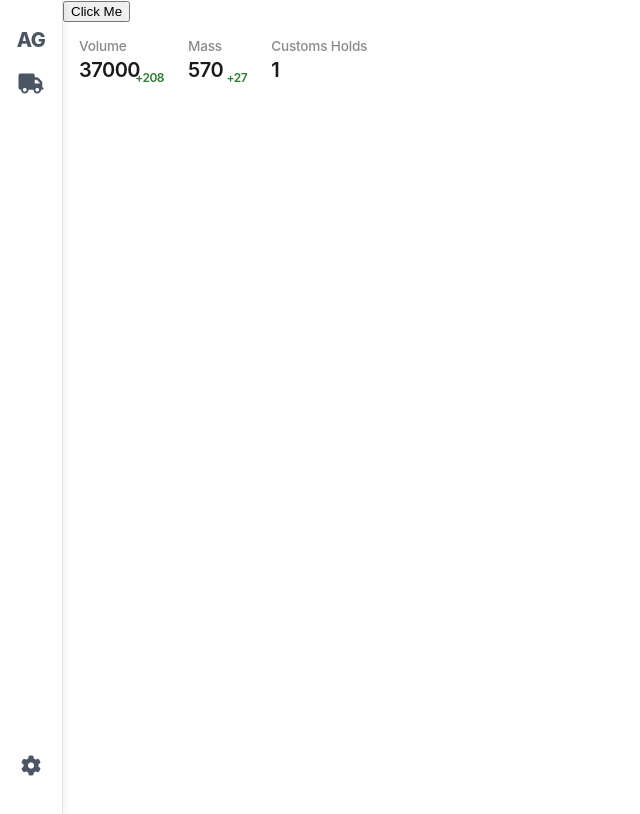
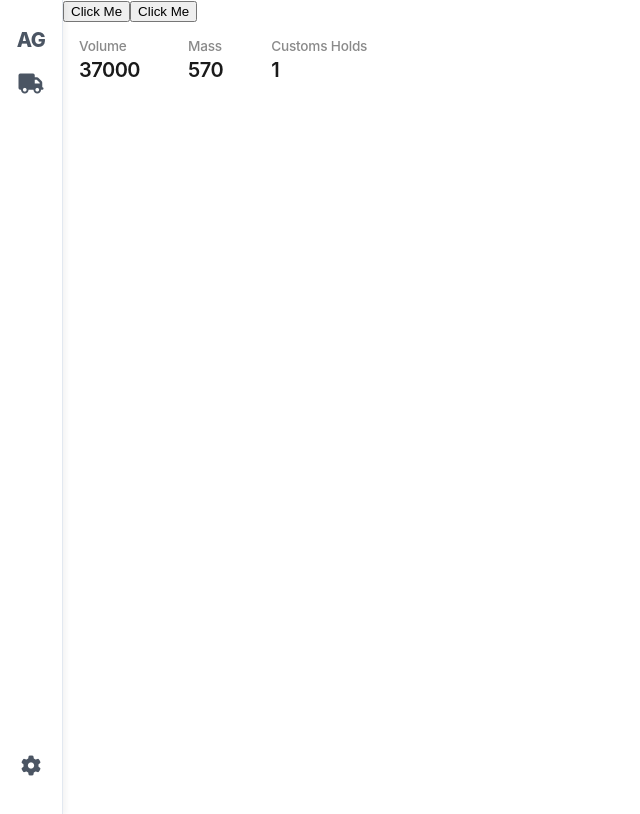
Before and after one commit to ARGUS269/Aetheria-Logistics-Hub, a Vue app: page /logistic in a window 1280 px wide. Shown: the whole page, without its empty margins (0-640 px from the left). Built offline with nearby package versions, Linux system fonts and the light colour scheme.

Commit message:
feat: initial project setup

```diff
--- a/src/App.vue
+++ b/src/App.vue
@@ -30,7 +30,6 @@ import { ref } from "vue";
 .app-layout {
   display: flex;
   min-height: 100vh;
-  width: 100vw;
   overflow: hidden;
 }
 
--- a/src/components/AnalyticsBanner.vue
+++ b/src/components/AnalyticsBanner.vue
@@ -1,26 +1,28 @@
 <script setup>
-import { ref, computed } from "vue";
+import { ref, computed, onMounted, onUnmounted } from "vue";
 
 const props = defineProps({
   cargoManifest: {
     type: Array,
     required: true,
   },
+  baselineVolume: {
+    type: Number,
+    default: 37000,
+  },
+  baselineMass: {
+    type: Number,
+    default: 570,
+  },
 });
 
-console.log(props.cargoManifest);
+const table = ref([]);
 
 const totalVol = computed(() => {
   return props.cargoManifest.reduce((accumulator, item) => {
     return accumulator + parseInt(item.value);
   }, 0);
 });
-
-const trendVol = Math.round(
-  ((totalVol.value - (totalVol.value - props.cargoManifest.at(-1).value)) /
-    (totalVol.value - props.cargoManifest.at(-1).value)) *
-    100,
-);
 
 const totalCustomHolds = computed(() => {
   return props.cargoManifest.reduce((accumulator, item) => {
@@ -35,16 +37,19 @@ const totalMass = computed(() => {
   }, 0);
 });
 
-const trendMass = Math.round(
-  ((totalMass.value - (totalMass.value - props.cargoManifest.at(-1).weight)) /
-    (totalMass.value - props.cargoManifest.at(-1).weight)) *
-    100,
-);
+const calculatedTrendVolume = computed(() => {
+  if (props.baselineVolume === 0) return "0%";
 
-const trendMassPrint = trendMass > 0 ? `+${trendMass}` : `-${trendMass}`;
-const trendVolPrint = trendVol > 0 ? `+${trendVol}` : `-${trendVol}`;
+  const percentageChange = ((totalVol.value - props.baselineVolume) / props.baselineVolume) * 100;
 
-console.log(trendMass);
+  const sign = percentageChange > 0 ? "+" : "";
+  return `${sign}${Math.round(percentageChange)}%`;
+});
+
+// 3. Class binary trigger using props instead of missing .value references
+const isPositiveVolumeTrend = computed(() => {
+  return totalVol.value >= props.baselineVolume;
+});
 </script>
 
 <template>
@@ -92,14 +97,13 @@ console.log(trendMass);
 
 .value::after {
   position: absolute;
-  right: -30px;
+  right: -37px;
   bottom: -5px;
   font-size: 0.7em;
-  width: max-content;
+  width: 40px;
   height: auto;
   font-size: 0.75rem;
   font-weight: 600;
-  padding: 2px 6px;
   border-radius: 4px;
 }
 
--- a/src/views/LogisticsHub.vue
+++ b/src/views/LogisticsHub.vue
@@ -26,21 +26,36 @@ const cargoManifest = ref([
   },
 ]);
 
+const totalVol = computed(() => {
+  return cargoManifest.value.reduce((accumulator, item) => {
+    return accumulator + parseInt(item.value);
+  }, 0);
+});
+
+const totalMass = computed(() => {
+  return cargoManifest.value.reduce((accumulator, item) => {
+    return accumulator + parseInt(item.weight);
+  }, 0);
+});
+
 function submitClicked(val) {
   isClicked.value = false;
   cargoManifest.value.push(val);
-  console.log(cargoManifest.value);
 }
 </script>
 
 <template>
   <div class="dashboard-items" @click="isClicked = false">
     <button @click="isClicked = !isClicked" @click.stop>Click Me</button>
-    <AnalyticsBanner :cargoManifest="cargoManifest" />
+    <button @click="cargoManifest.pop(-1)" @click.stop>Click Me</button>
+    <AnalyticsBanner
+      :cargoManifest="cargoManifest"
+      :totals="{ previousVolValue: totalVol, previousMassValue: totalMass }"
+    />
   </div>
   <Transition name="shrink-square">
     <div class="dashboard-view" v-if="isClicked" @click.stop>
-      <CargoForm @submit-clicked="submitClicked" :cargoManifest="cargoManifest" />
+      <CargoForm @submit-clicked="submitClicked" />
     </div>
   </Transition>
 </template>
```
